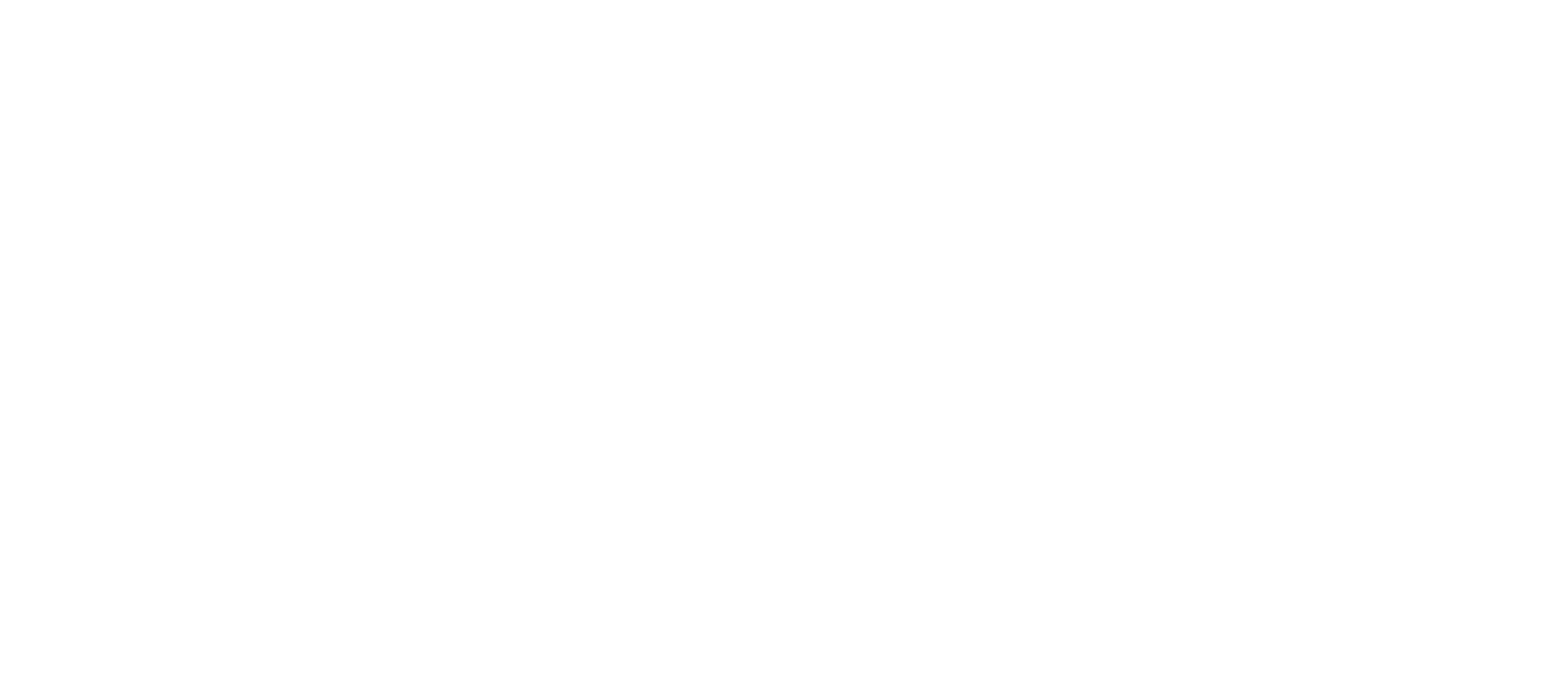
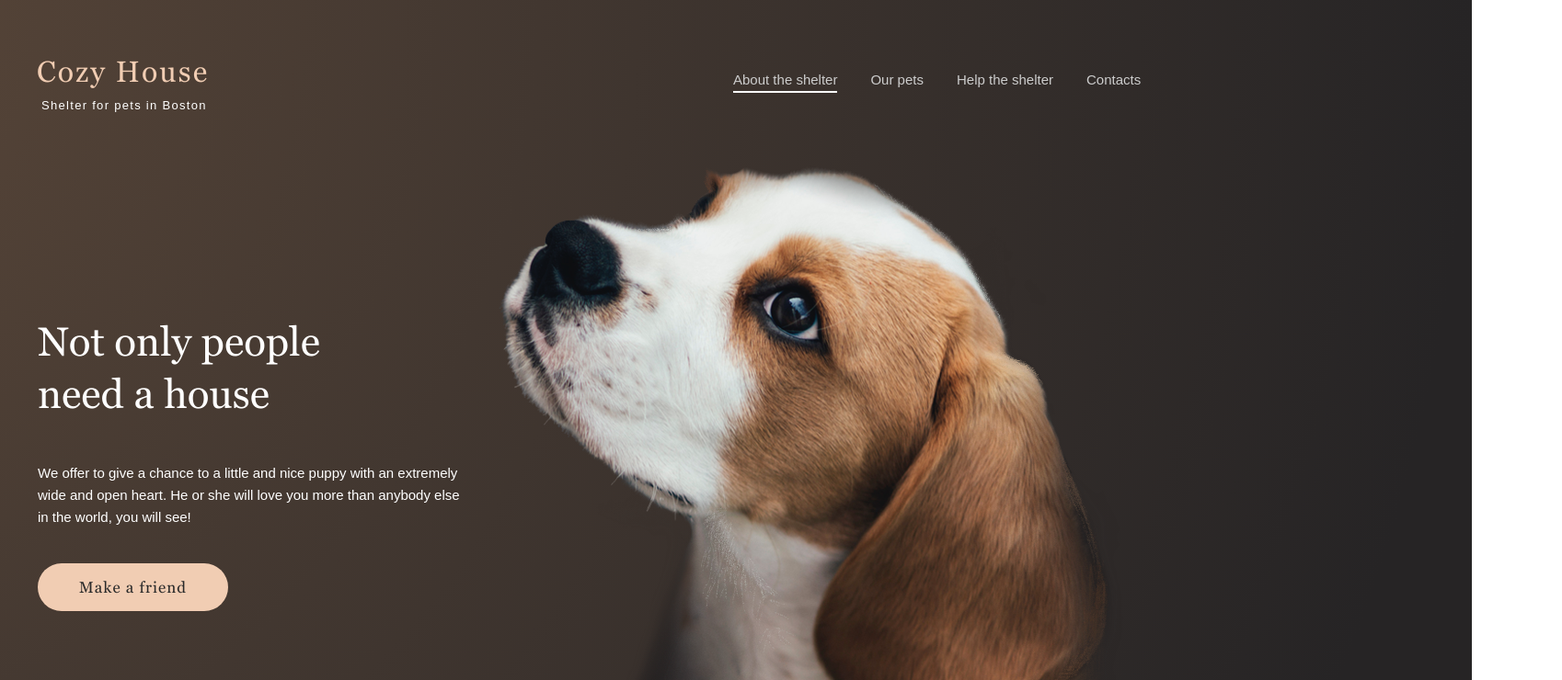
Before and after one commit to qbclub/rsschool-cv, a plain HTML site: page shelter/pages/main/index.html in a window 1280 px wide. Shown: the top 740 px of the page at 92% size, 1698 px wide, since content can reach past the window. Drawn offline with Linux system fonts and the light colour scheme.

Commit message:
feat: add first page layout

```diff
--- a/shelter/pages/main/index.html
+++ b/shelter/pages/main/index.html
@@ -1,12 +1,57 @@
 <!DOCTYPE html>
 <html lang="en">
+
 <head>
     <meta charset="UTF-8">
     <meta name="viewport" content="width=device-width, initial-scale=1.0">
+    <link rel="stylesheet" href="../../assets/css/normalize.css">
     <link rel="stylesheet" href="style.css">
     <title>Shelter</title>
 </head>
+
 <body>
+    <div class="wraper">
+
+        <header class="header">
+            <div class="header_logo">
+                <div class="logo">
+                    <span id="title">Cozy House </span>
+                    <span id="subtitile">Shelter for pets in Boston</span>
+                </div>
+
+            </div>
+            <div class="header_menu">
+                <ul>
+                    <li>About the shelter</li>
+                    <li>Our pets</li>
+                    <li>Help the shelter</li>
+                    <li>Contacts</li>
+                </ul>
+
+            </div>
+            <div class="not_only">
+                <div class="not_only_content">
+                    <h2>Not only people </br> need a house</h2>
+                    <p>We offer to give a chance to a little and nice puppy with an extremely
+                        wide and open heart. He or she will love you more than anybody else in
+                        the world, you will see!</p>
+                   <div type="button" class="button">Make a friend</div>
+
+
+                </div>
+
+            </div>
+            <div class="header_image"> <img src="../../assets/images/start-screen-puppy.png" alt="dog"></div>
+        </header>
+        <div class="not_only"></div>
+        <div class="about"></div>
+        <div class="our_frends"></div>
+        <div class="how_help"></div>
+        <div class="donation"></div>
+        <footer class="footer"></footer>
+
+    </div>
 
 </body>
+
 </html>
--- a/shelter/pages/main/style.css
+++ b/shelter/pages/main/style.css
@@ -0,0 +1,175 @@
+:root {
+    --color-primary: #F1CDB3;
+}
+
+@font-face {
+    font-family: 'Georgia';
+    src: url(../../assets/fonts/9605.ttf) format("opentype");
+
+}
+
+body {
+    display: flex;
+    flex-direction: column;
+    align-items: center;
+    font-family: Georgia, Times, Times New Roman, serif;
+}
+
+h2 {
+    font-size: 44px;
+    font-style: normal;
+    font-weight: 400;
+    line-height: 57px;
+    letter-spacing: 0em;
+    text-align: left;
+    color: #ffffff;
+}
+
+p {
+
+    font-family: Arial;
+    font-size: 15px;
+    font-style: normal;
+    font-weight: 400;
+    line-height: 24px;
+    letter-spacing: 0px;
+    text-align: left;
+    color: #ffffff;
+
+}
+
+.wraper {
+    width: 1920px;
+
+}
+
+
+.header {
+    height: 908px;
+    background: radial-gradient(100% 215.42% at 0% 0%, #5B483A 0%, #262425 100%), #211F20;
+    display: grid;
+    grid-template-columns: repeat(2, 1fr);
+    grid-template-areas:
+        "l m"
+        "no i"
+        "no i"
+        "no i"
+        "no i";
+}
+
+.header_logo {
+    grid-area: l;
+    height: 180px;
+    color: var(--color-primary)
+}
+
+.logo {
+    height: 100%;
+    display: flex;
+    flex-direction: column;
+    margin-left: 360px;
+    padding-top: 60px;
+
+
+
+}
+
+#title {
+    color: var(--color-primary);
+    font-family: Georgia;
+    font-size: 32px;
+    font-style: normal;
+    font-weight: 400;
+
+    letter-spacing: .065em;
+    text-align: left;
+
+}
+
+#subtitile {
+
+    font-family: Arial;
+    font-size: 13px;
+    font-style: normal;
+    font-weight: 400;
+    line-height: 15px;
+    letter-spacing: 0.1em;
+    text-align: left;
+    color: #ffffff;
+    padding-top: 10px;
+    padding-left: 5px;
+
+
+}
+
+.header_menu {
+    grid-area: m;
+    height: 180px;
+}
+
+.header_menu>ul {
+    display: flex;
+    /* justify-content: space-around; */
+    list-style-type: none;
+    padding-top: 60px;
+    padding-left: 157px;
+
+    font-family: Arial;
+    font-size: 15px;
+    font-style: normal;
+    font-weight: 400;
+    line-height: 24px;
+    letter-spacing: 0px;
+    text-align: left;
+
+    color: #CDCDCD;
+}
+
+.header_menu>ul>li {
+    margin-right: 36px;
+}
+
+.header_menu>ul>li:first-child {
+    border-bottom: #ffffff 2px solid;
+}
+
+.not_only_content {
+    width: 460px;
+    height: 321px;
+    margin-top: 141px;
+    margin-left: 361px;
+}
+
+.not_only_content p {
+    padding-top: 8px;
+}
+
+.not_only_content .button {
+    margin-top: 38px;
+    font-size: 17px;
+    line-height: 22px;
+    letter-spacing: 0.06em;
+    color: #292929;
+
+}
+
+.not_only {
+    grid-area: no;
+}
+
+.header_image {
+    grid-area: i;
+    margin: -98px;
+    margin-top: -23px;
+}
+
+.button {
+    width: 207px;
+    height: 52px;
+    display: flex;
+    justify-content: center;
+    align-items: center;
+    border-radius: 100px;
+    background: var(--color-primary);
+
+}
```
Also changed, not shown: shelter/assets/css/normalize.css (added), shelter/assets/fonts/9605.ttf (added), shelter/assets/images/credit-card.png (added), shelter/assets/images/icon-bowls-and-cups.svg (added), shelter/assets/images/icon-collars-leashes.svg (added), shelter/assets/images/icon-medicines.svg (added), shelter/assets/images/icon-shampoos.svg (added), shelter/assets/images/icon-sleeping-area.svg (added), shelter/assets/images/icon-toys.svg (added), shelter/assets/images/icon-transportation.svg (added), shelter/assets/images/icon-vitamins.svg (added), shelter/assets/images/noise_transparent.png (added), shelter/assets/images/noise_transparent@2x.png (added), shelter/assets/images/start-screen-puppy.png (added), 1 other file.
